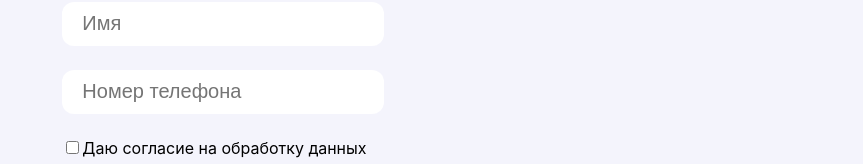
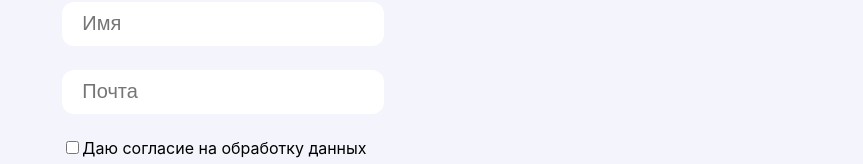
Before and after one commit to jesusdangerous/cosmetic-telegram-mini-app, a Vue app in the folder front/: page /registration in a window 1280 px wide. Shown: the part 221-385 px from the top of the page, without its empty margins (417-1280 px from the left). Built offline with nearby package versions, Linux system fonts and the light colour scheme; a web font is replaced by a local one.

Commit message:
Update form for registration

```diff
--- a/front/src/views/registration.vue
+++ b/front/src/views/registration.vue
@@ -12,7 +12,7 @@
               <Input placeholder="Имя"></Input>
             </label>
             <label>
-              <Input type="phone" placeholder="Номер телефона"></Input>
+              <Input type="email" placeholder="Почта"></Input>
             </label>
           <div class="checkbox">
             <div>
@@ -119,6 +119,4 @@
     display: flex;
     gap: 16px;
   }
-
-
 </style>
```
